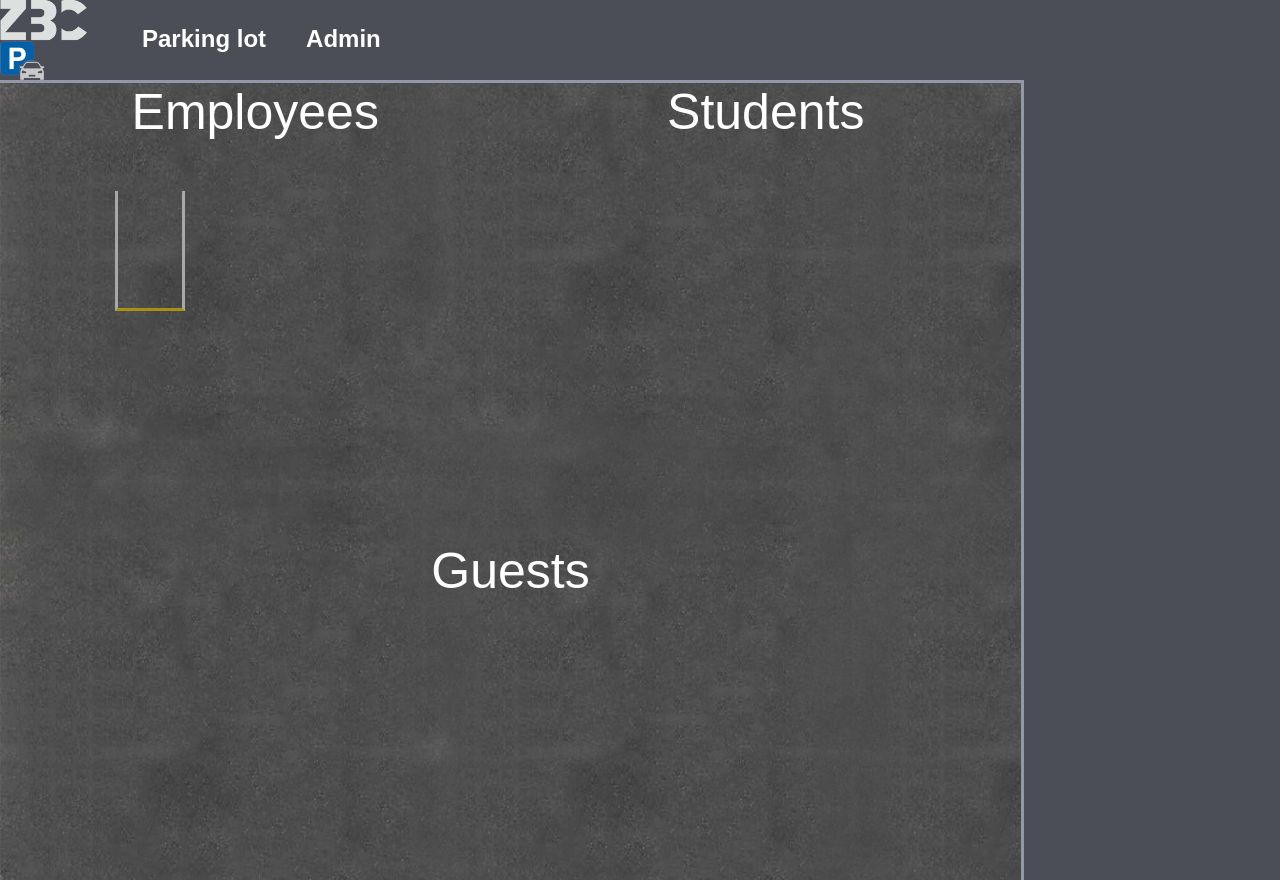
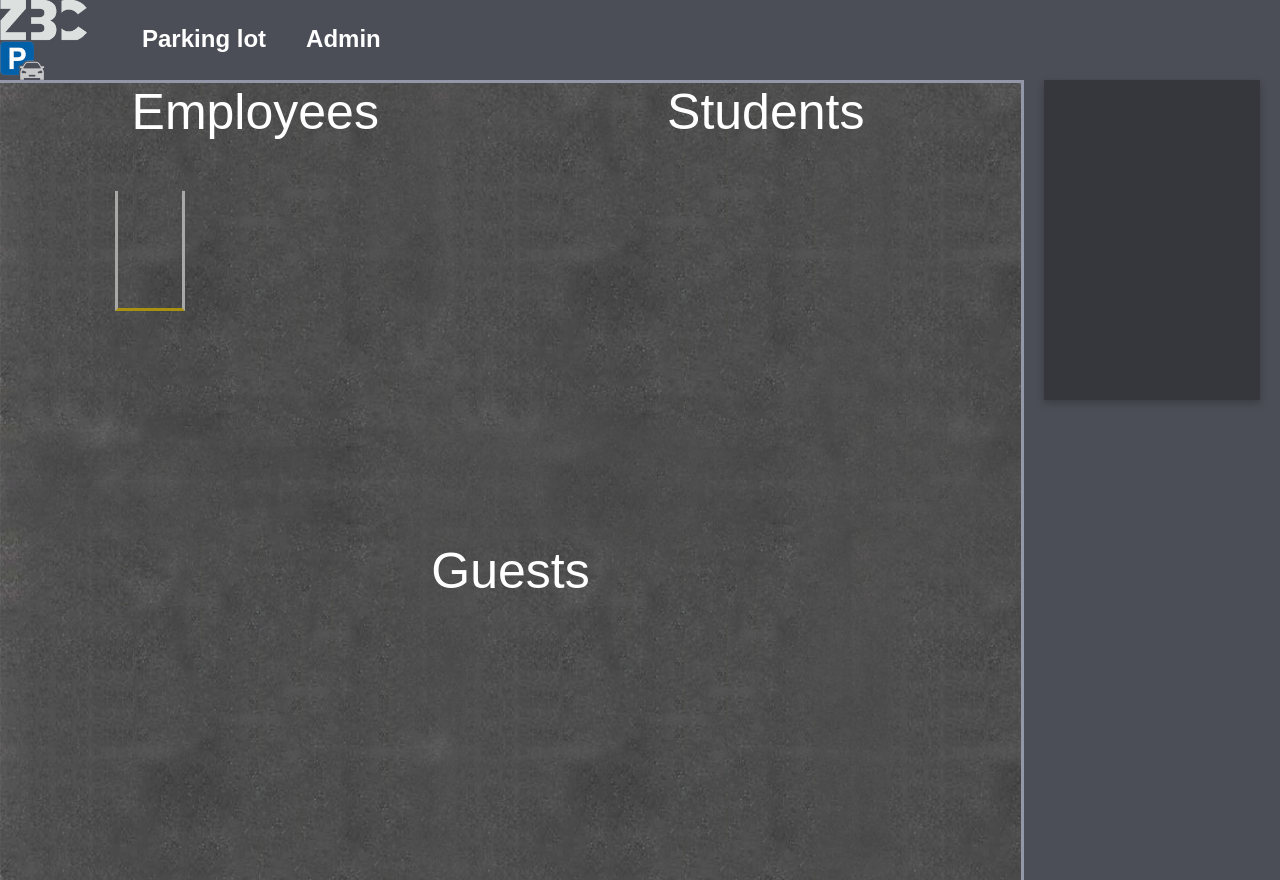
Before and after one commit to LinusTM/zbc-parking, a Flask app: page / in a window 1280 px wide. Run offline with Flask 2, Linux system fonts and the light colour scheme; data that the repository does not hold is empty; some libraries are stand-ins or nearby versions.

Commit message:
Added onclick to parkingspots aswell as favIcon

```diff
--- a/project/static/style/base.css
+++ b/project/static/style/base.css
@@ -12,6 +12,7 @@
 
 body {
     font-family: Arial, Helvetica, sans-serif;
+    max-width: 100vw;
 }
 
 /* Logo styling */
@@ -78,21 +79,17 @@ header {
 .submenu {
     visibility: hidden;
 
-    /* height: 0; */
     transform: scaleY(0);
     transform-origin: top;
     font-size: 0;
 
     position: absolute;
-    top: 45px;
+    top: calc(var(--header-height) - 20px);
     left: 0;
     background-color: var(--main-background);
     list-style-type: none;
-    margin-top: 20px;
-    /* width: 100%; */
     transition: transform 0.15s;
     transition-timing-function: linear;
-    /* transition-delay: 0.3; */
 }
 
 .dropdown:hover .submenu,
--- a/project/static/style/parking.css
+++ b/project/static/style/parking.css
@@ -1,10 +1,5 @@
 #ParkingPageContainer {
     display: flex;
-}
-
-#SideBar {
-    width: 20%;
-    background-color: var(--main-background);
 }
 
 #parkingLot {
@@ -72,7 +67,11 @@
 
 .parking-table td:hover {
     background-color: var(--hover-color);
-    border-radius: 3%;
+    /* border-radius: 3%; */
+}
+
+.parking-table td.active {
+    background-color: var(--hover-color);
 }
 
 .spot-free {
@@ -83,4 +82,41 @@
     background-color: #b45252;
 }
 
-/*          INPUTS                 */
+/* Side info box  */
+#sideBar {
+    width: 20%;
+    background-color: var(--main-background);
+}
+
+#parkSpaceInfoBox {
+    padding: 20px;
+    margin-left: 20px;
+    margin-right: 20px;
+    background-color: #35373d;
+    height: 40%;
+    box-shadow: rgba(0, 0, 0, 0.24) 0px 3px 8px;
+    display: flex;
+    flex-direction: column;
+}
+
+#parkSpaceInfoBox > div{
+    color: #fff;
+    font-size: 24px;
+    text-align: center;
+    margin-left: auto;
+    margin-right: auto;
+    margin-top: 10px;
+    padding: 20px;
+}
+
+#infoBoxRole {
+
+}
+
+#infoBoxNumber {
+
+}
+
+#infoBoxTaken {
+
+}
--- a/project/static/style/tables.js
+++ b/project/static/style/tables.js
@@ -37,7 +37,7 @@ function tableCreate(table, type){
   function addTableCell(spot, row) {
     var td = row.insertCell();
     td.onclick = function () {
-      tableCellClick(spot);
+      tableCellClick(spot,td);
     };
 
 
@@ -49,8 +49,28 @@ function tableCreate(table, type){
     }
   }
 
-  function tableCellClick(spot){
+  function tableCellClick(spot, el){
+    let prevActive = document.querySelector(".active")
+    if(prevActive != undefined) {
+      prevActive.classList.remove("active");
+    }
+    el.classList.add("active");
+    showParkSpotInfo(spot);
     console.log(spot);
+  }
+
+  function showParkSpotInfo(spot) {
+    let roleBox = document.querySelector("#infoBoxRole");
+    roleBox.innerHTML = spot.type;
+    let numberBox = document.querySelector("#infoBoxNumber");
+    numberBox.innerHTML = spot.number;
+    let freeStatus = document.querySelector("#infoBoxTaken");
+    if (spot.occupied) {
+      freeStatus.innerHTML = "Taken";
+    }
+    else {
+      freeStatus.innerHTML = "Free";
+    }
   }
 
   function getRandomCarImage(){
--- a/project/templates/base.html
+++ b/project/templates/base.html
@@ -6,6 +6,9 @@
     <meta http-equiv="X-UA-Compatible" content="IE=edge">
     <meta name="viewport" content="width=device-width, initial-scale=1.0">
     <link rel="stylesheet" href="{{ url_for('static',filename='style/base.css') }}" type="text/css" media="screen" />
+
+
+    <link rel="icon" type="image/x-icon" href="{{ url_for('static', filename='style/favIcon/favIcon.ico')}}">
 
     <title>{% block title %}{% endblock %}</title>
     {% endblock %}
--- a/project/templates/parking.html
+++ b/project/templates/parking.html
@@ -40,7 +40,7 @@
 		</div>
 	</div>
 
-	<div id="SideBar">
+	<div id="sideBar">
 
 		<div id="parkSpaceInfoBox">
 			<div id="infoBoxRole">
@@ -49,6 +49,9 @@
 			<div id="infoBoxNumber">
 
 			</div>
+			<div id="infoBoxTaken">
+
+			</div>
 		</div>
 	</div>
 </div>
```
Also changed, not shown: project/static/style/favIcon/favicon.ico (added).
